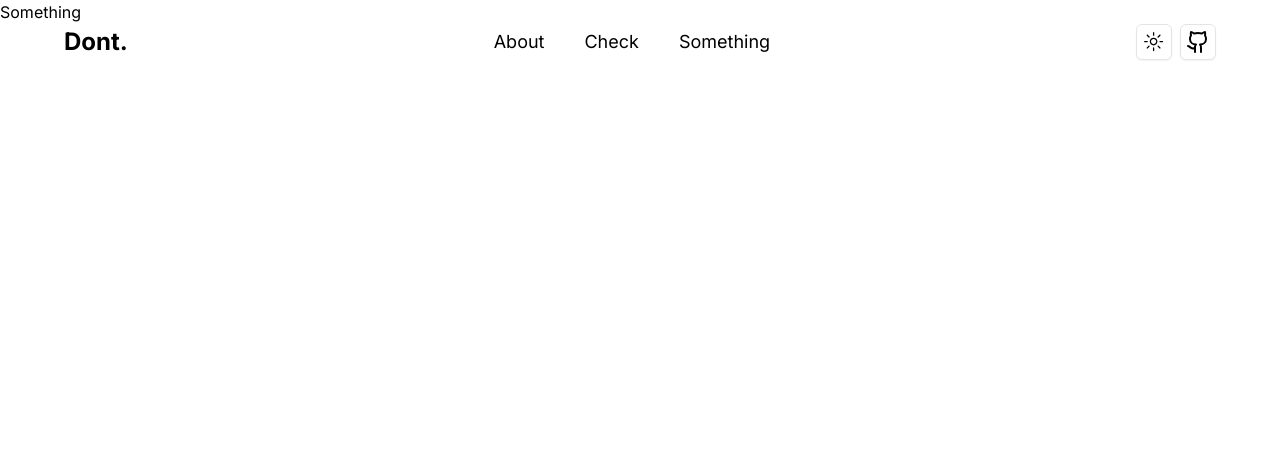
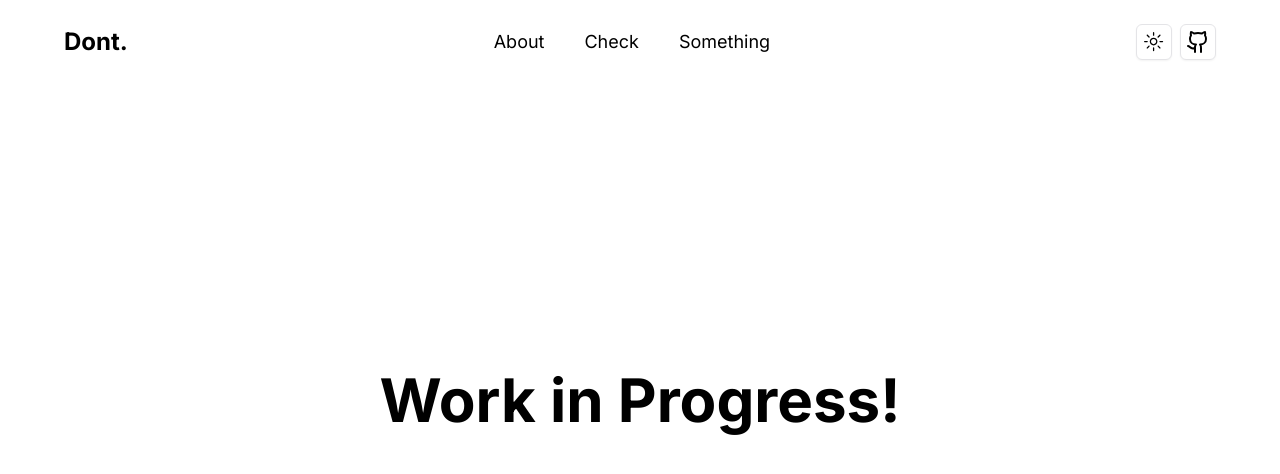
Before and after one commit to BlitZSenpai/Dont, a Next.js app: page /something in a window 1280 px wide. Shown: the top 474 px of the page. Built offline with nearby package versions, Linux system fonts and the light colour scheme.

Commit message:
add: progress caution

```diff
--- a/src/app/(routes)/about/page.tsx
+++ b/src/app/(routes)/about/page.tsx
@@ -1,8 +1,7 @@
 const AboutPage = () => {
   return (
-    <div>
-      AboutPage
-      <div></div>
+    <div className="h-dvh flex items-center justify-center">
+      <h1 className="text-6xl font-bold">Work in Progress!</h1>
     </div>
   );
 };
--- a/src/app/(routes)/check/page.tsx
+++ b/src/app/(routes)/check/page.tsx
@@ -1,5 +1,9 @@
 const CheckPage = () => {
-  return <div>check</div>;
+  return (
+    <div className="h-dvh items-center justify-center">
+      <h1 className="text-6xl font-bold">Work in Progress!</h1>
+    </div>
+  );
 };
 
 export default CheckPage;
--- a/src/app/(routes)/something/page.tsx
+++ b/src/app/(routes)/something/page.tsx
@@ -1,5 +1,9 @@
 const SomethingPage = () => {
-  return <div>Something</div>;
+  return (
+    <div className="h-dvh flex items-center justify-center">
+      <h1 className="text-6xl font-bold">Work in Progress!</h1>
+    </div>
+  );
 };
 
 export default SomethingPage;
```
